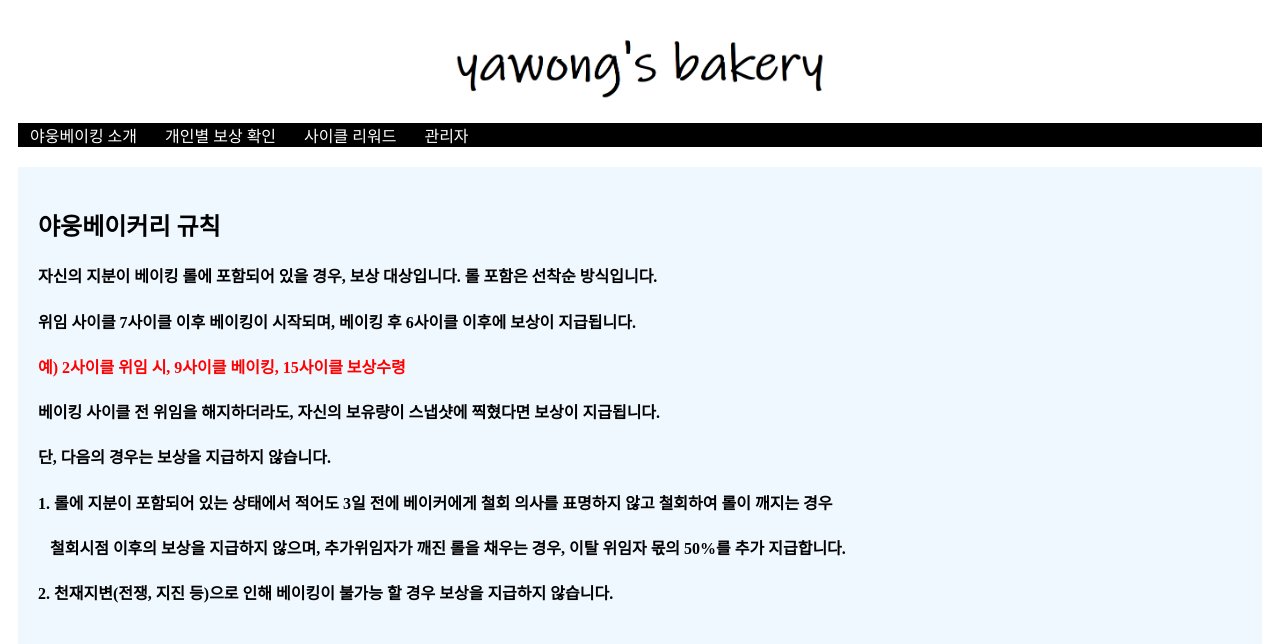
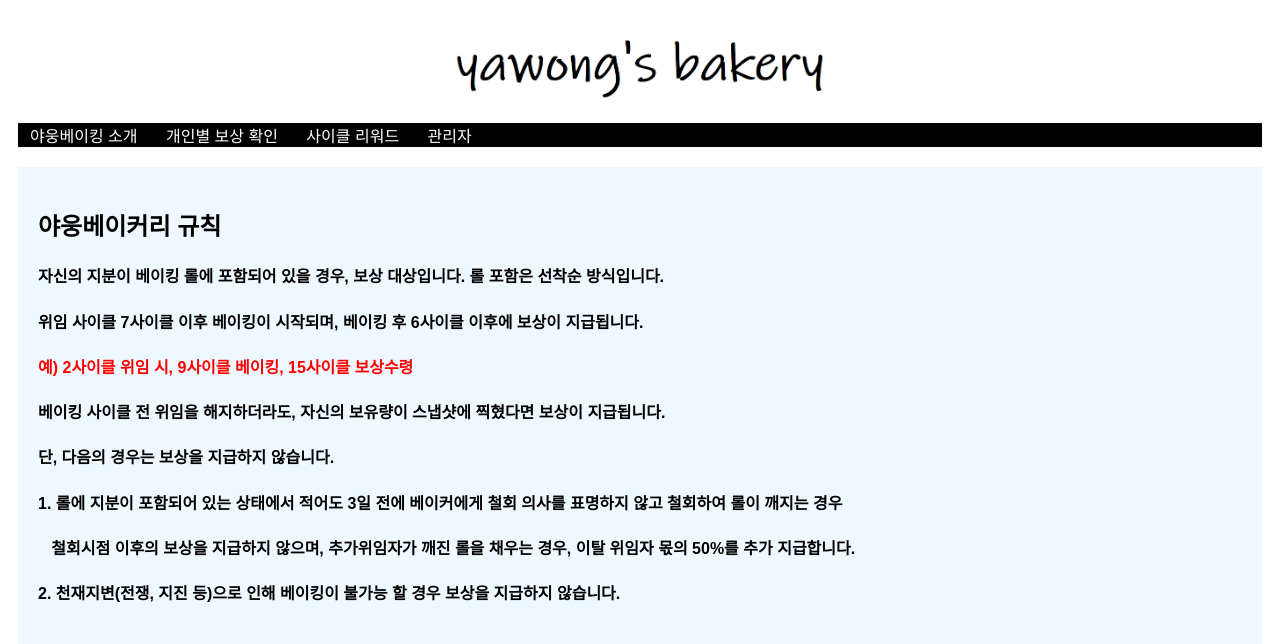
Before and after one commit to coinyawong/nero, a Flask app: page /notice in a window 1280 px wide. Shown: the top 644 px of the page. Run offline with Flask 2, Linux system fonts and the light colour scheme.

Commit message:
Update web.css

```diff
--- a/src/static/css/web.css
+++ b/src/static/css/web.css
@@ -4,7 +4,7 @@
 
 body {
      padding: 10px;
-     font-family: Gulim;
+     font-family: sans-serif;
      background: white;
 }
 
```
